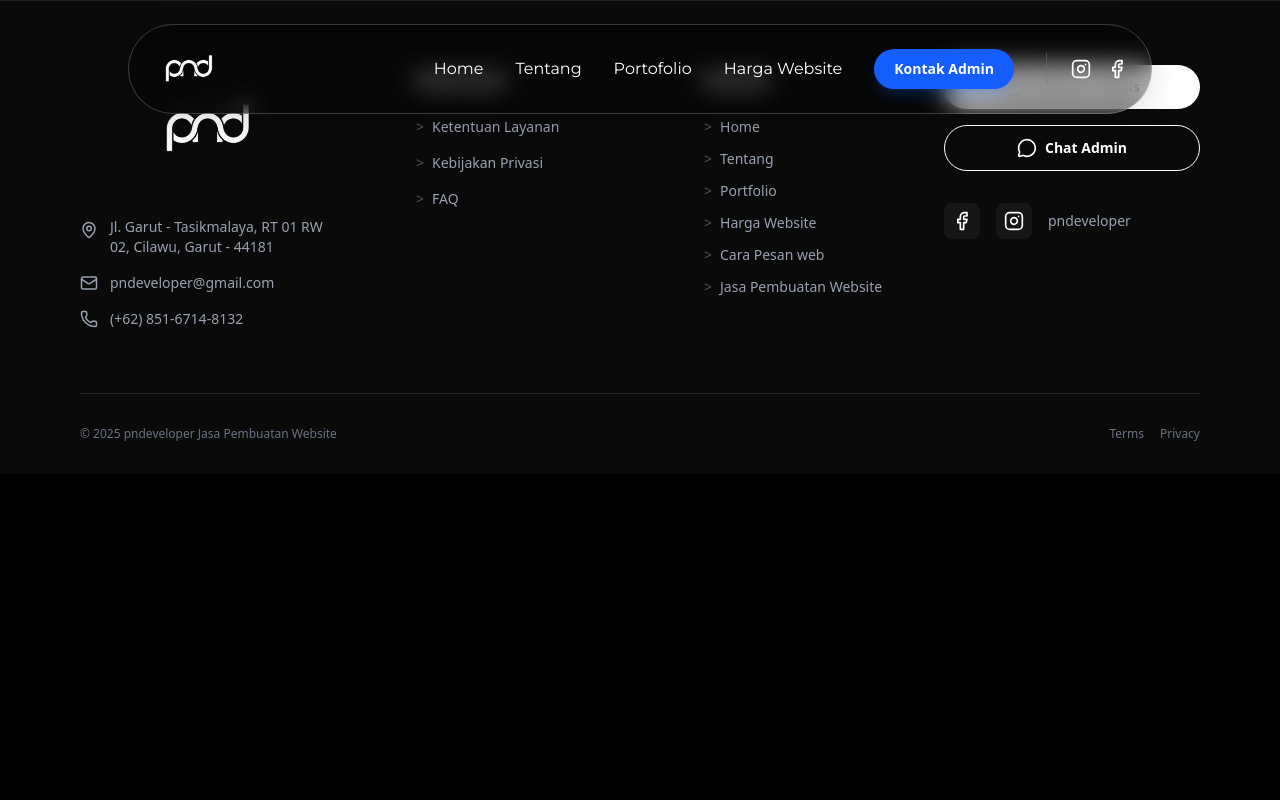
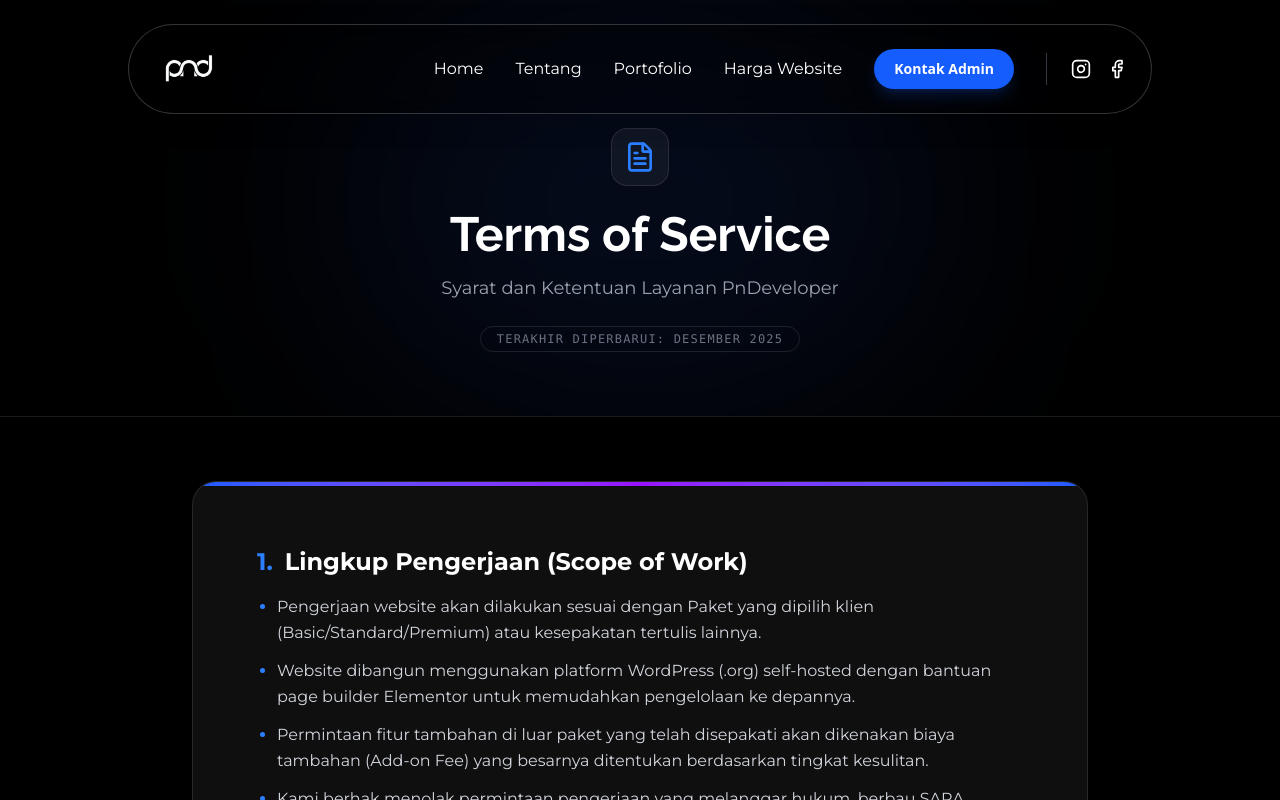
Before and after one commit to pndlghn/pndeveloper, a React (Vite) app: page /terms-of-service in a window 1280 px wide. Shown: the top 800 px of the page. Built offline with nearby package versions, Linux system fonts and the light colour scheme.

Commit message:
Update Terms

```diff
--- a/src/App.jsx
+++ b/src/App.jsx
@@ -29,7 +29,7 @@ function App() {
           <Route path="/portfolio" element={<Portfolio />} />
           <Route path="/pricing" element={<PricingPage />} />
           <Route path="/contact" element={<ContactPage />} />
-          <Route path="/terms" element={<TermsPage />} />
+          <Route path="/terms-of-service" element={<TermsPage />} />
         </Routes>
 
         {/* Footer akan SELALU MUNCUL di semua halaman */}
--- a/src/components/Footer.jsx
+++ b/src/components/Footer.jsx
@@ -186,7 +186,7 @@ const Footer = () => {
             &copy; {new Date().getFullYear()} pndeveloper Jasa Pembuatan Website
           </p>
           <div className="flex gap-4 mt-4 md:mt-0">
-            <a href="/terms" className="hover:text-white">
+            <a href="/terms-of-service" className="hover:text-white">
               Terms
             </a>
             <a href="#" className="hover:text-white">
--- a/src/pages/TermsPage.jsx
+++ b/src/pages/TermsPage.jsx
@@ -47,7 +47,7 @@ const TermsPage = () => {
             className="bg-[#0f0f0f] border border-white/10 rounded-3xl p-6 md:p-12 lg:p-16 shadow-2xl relative overflow-hidden"
           >
             {/* Top Decoration Line */}
-            <div className="absolute top-0 left-0 w-full h-1 bg-gradient-to-r from-blue-600 via-purple-600 to-blue-600"></div>
+            <div className="absolute top-0 left-0 w-full h-1 bg-linear-to-r from-blue-600 via-purple-600 to-blue-600"></div>
 
             <div className="space-y-12 text-gray-300 font-text leading-relaxed text-sm md:text-base">
               {/* PASAL 1 */}
@@ -461,7 +461,7 @@ const TermsPage = () => {
 
           {/* Bottom Note */}
           <div className="text-center mt-12 text-gray-500 text-sm">
-            &copy; {new Date().getFullYear()} PnDeveloper. All legal rights
+            &copy; {new Date().getFullYear()} pndeveloper. All legal rights
             reserved.
           </div>
         </div>
```
